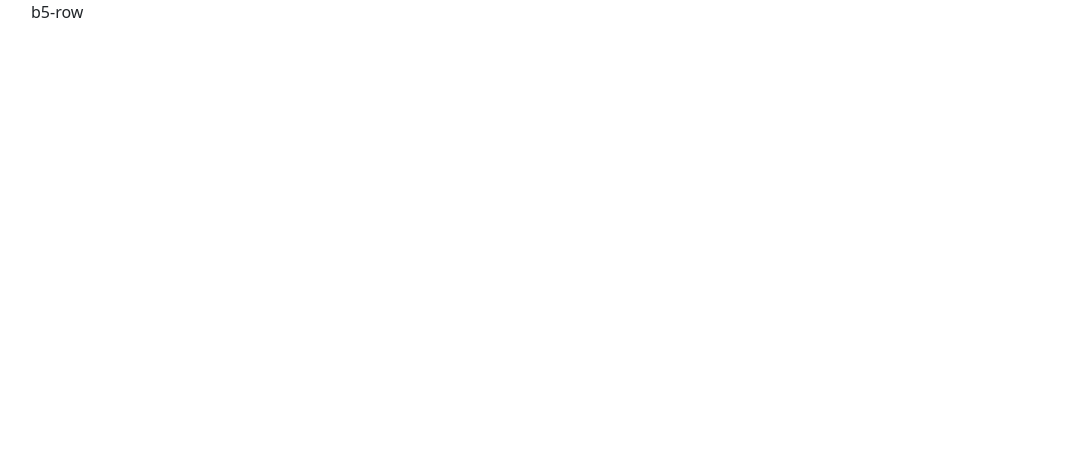
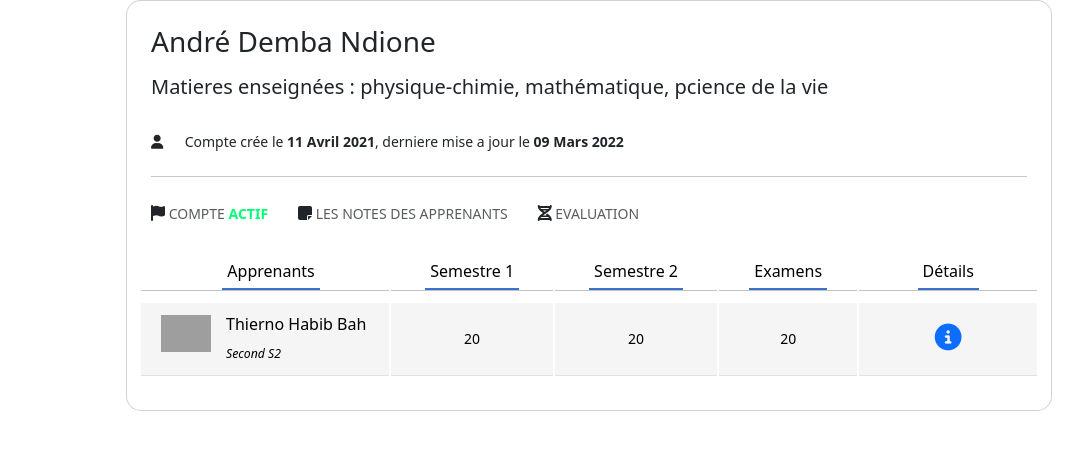
Before and after one commit to saloum45/GestionNote_G2, an Angular app: page / in a window 1280 px wide. Shown: the top 450 px of the page, without its empty margins (51-1134 px from the left). Built offline with nearby package versions, Linux system fonts and the light colour scheme; grey boxes are pictures that could not be loaded.

Commit message:
enregistrement

```diff
--- a/src/app/app.component.html
+++ b/src/app/app.component.html
@@ -1,3 +1 @@
-<div class="container">
-  b5-row
-</div>
+<app-professeurs></app-professeurs>
--- a/src/app/app.module.ts
+++ b/src/app/app.module.ts
@@ -3,10 +3,12 @@ import { BrowserModule } from '@angular/platform-browser';
 
 import { AppRoutingModule } from './app-routing.module';
 import { AppComponent } from './app.component';
+import { ProfesseursComponent } from './professeurs/professeurs.component';
 
 @NgModule({
   declarations: [
-    AppComponent
+    AppComponent,
+    ProfesseursComponent
   ],
   imports: [
     BrowserModule,
--- /dev/null
+++ b/src/app/professeurs/professeurs.component.html
@@ -0,0 +1,74 @@
+<section class="general" style="background-color: #ffffff;">
+  <div class="container h-100">
+    <div class="row d-flex justify-content-center align-items-center h-100">
+      <div class="col col-xl-10">
+        <div class="card mb-5" style="border-radius: 15px;">
+          <div class="card-body p-4">
+            <h3 class="mb-3">André Demba Ndione</h3>
+            <h5>Matieres enseignées : <span class="matieres">physique-chimie, mathématique, pcience de la vie</span></h5><br>
+            <p class="small mb-0"><i class="icon fa-solid fa-user"></i> Compte crée le
+              <strong> 11 Avril 2021</strong>, derniere mise a jour le
+            <strong> 09 Mars 2022</strong>
+            </p>
+            <hr class="my-4">
+            <div class="services d-flex justify-content-start align-items-center">
+              <p class="mb-0 text-uppercase"><i class="fa-solid fa-flag"></i> <span
+                  class="text-muted small"> compte <span class="etat">actif</span></span></p>
+              <p class="mb-0 text-uppercase"><i class="fas fa-solid fa-note-sticky"></i> <span
+                  class="text-muted small"> les notes des apprenants</span></p>
+              <p class="mb-0 text-uppercase"><i class="fas fa-solid fa-dna"></i> <span
+                  class="text-muted small"> evaluation</span></p>
+            </div>
+          </div>
+          <div class="container">
+              <div class="row">
+                  <div class="col-lg-12">
+                      <div class="main-box clearfix">
+                          <div class="table-responsive">
+                              <table class="table user-list">
+                                  <thead>
+                                      <tr>
+                                          <th class="text-center"><span>Apprenants</span></th>
+                                          <th class="text-center"><span>Semestre 1</span></th>
+                                          <th class="text-center"><span>Semestre 2</span></th>
+                                          <th class="text-center"><span>Examens</span></th>
+                                          <th class="text-center"><span>Détails</span></th>
+                                      </tr>
+                                  </thead>
+                                  <tbody>
+                                      <tr>
+                                          <td>
+                                              <img src="https://bootdey.com/img/Content/avatar/avatar6.png" alt="">
+                                              <h6>Thierno Habib Bah</h6>
+                                              <span class="user-subhead">Second S2</span>
+                                          </td>
+                                          <td class="text-center">
+                                            <span class="label label-success">20</span>
+                                          </td>
+                                          <td class="text-center">
+                                              <span class="label label-success">20</span>
+                                          </td>
+                                          <td class="text-center">
+                                            <span class="label label-success">20</span>
+                                          </td>
+                                          <td style="width: 20%;" class="text-center">
+                                              <a href="#" class="table-link">
+                                                <i class="fa-solid fa-circle-info" style="font-size: 1.7em;"></i>
+                                              </a>
+                                          </td>
+                                      </tr>
+                                  </tbody>
+                              </table>
+                          </div>
+                          <ul class="pagination pull-right">
+                          </ul>
+                      </div>
+                  </div>
+              </div>
+          </div>
+        </div>
+
+      </div>
+    </div>
+  </div>
+</section>
--- /dev/null
+++ b/src/app/professeurs/professeurs.component.scss
@@ -0,0 +1,223 @@
+.general {}
+
+.icon {
+    width: 30px;
+}
+.etat {
+    color: rgb(0, 255, 119);
+    font-weight: bold;
+}
+.services {
+    gap: 30px;
+}
+.services p {
+    cursor: pointer;
+}
+
+// ---------------------------------
+
+/* USER LIST TABLE */
+.user-list tbody td>img {
+    position: relative;
+    max-width: 50px;
+    float: left;
+    margin-right: 15px;
+}
+
+.user-list tbody td .user-link {
+    display: block;
+    font-size: 1.25em;
+    padding-top: 3px;
+    margin-left: 60px;
+}
+
+.user-list tbody td .user-subhead {
+    font-size: 0.875em;
+    font-style: italic;
+}
+
+/* TABLES */
+.table {
+    border-collapse: separate;
+}
+
+.table-hover>tbody>tr:hover>td,
+.table-hover>tbody>tr:hover>th {
+    background-color: #3B71CA;
+}
+
+.table thead>tr>th {
+    border-bottom: 1px solid #C2C2C2;
+    padding-bottom: 0;
+}
+
+.table tbody>tr>td {
+    font-size: 0.875em;
+    background: #f5f5f5;
+    border-top: 10px solid #fff;
+    vertical-align: middle;
+    padding: 12px 8px;
+}
+
+.table tbody>tr>td:first-child,
+.table thead>tr>th:first-child {
+    padding-left: 20px;
+}
+
+.table thead>tr>th span {
+    border-bottom: 2px solid #3B71CA;
+    display: inline-block;
+    padding: 0 5px;
+    padding-bottom: 5px;
+    font-weight: normal;
+}
+
+.table thead>tr>th>a span {
+    color: #344644;
+}
+
+.table thead>tr>th>a span:after {
+    content: "\f0dc";
+    font-family: FontAwesome;
+    font-style: normal;
+    font-weight: normal;
+    text-decoration: inherit;
+    margin-left: 5px;
+    font-size: 0.75em;
+}
+
+.table thead>tr>th>a.asc span:after {
+    content: "\f0dd";
+}
+
+.table thead>tr>th>a.desc span:after {
+    content: "\f0de";
+}
+
+.table thead>tr>th>a:hover span {
+    text-decoration: none;
+    color: #2bb6a3;
+    border-color: #2bb6a3;
+}
+
+.table.table-hover tbody>tr>td {
+    -webkit-transition: background-color 0.15s ease-in-out 0s;
+    transition: background-color 0.15s ease-in-out 0s;
+}
+
+.table tbody tr td .call-type {
+    display: block;
+    font-size: 0.75em;
+    text-align: center;
+}
+
+.table tbody tr td .first-line {
+    line-height: 1.5;
+    font-weight: 400;
+    font-size: 1.125em;
+}
+
+.table tbody tr td .first-line span {
+    font-size: 0.875em;
+    color: #969696;
+    font-weight: 300;
+}
+
+.table tbody tr td .second-line {
+    font-size: 0.875em;
+    line-height: 1.2;
+}
+
+.table a.table-link {
+    margin: 0 5px;
+    font-size: 1.125em;
+}
+
+.table a.table-link:hover {
+    text-decoration: none;
+    color: #2aa493;
+}
+
+.table a.table-link.danger {
+    color: #fe635f;
+}
+
+.table a.table-link.danger:hover {
+    color: #dd504c;
+}
+
+.table-products tbody>tr>td {
+    background: none;
+    border: none;
+    border-bottom: 1px solid #ebebeb;
+    -webkit-transition: background-color 0.15s ease-in-out 0s;
+    transition: background-color 0.15s ease-in-out 0s;
+    position: relative;
+}
+
+.table-products tbody>tr:hover>td {
+    text-decoration: none;
+    background-color: #f6f6f6;
+}
+
+.table-products .name {
+    display: block;
+    font-weight: 600;
+    padding-bottom: 7px;
+}
+
+.table-products .price {
+    display: block;
+    text-decoration: none;
+    width: 50%;
+    float: left;
+    font-size: 0.875em;
+}
+
+.table-products .price>i {
+    color: #8dc859;
+}
+
+.table-products .warranty {
+    display: block;
+    text-decoration: none;
+    width: 50%;
+    float: left;
+    font-size: 0.875em;
+}
+
+.table-products .warranty>i {
+    color: #f1c40f;
+}
+
+.table tbody>tr.table-line-fb>td {
+    background-color: #9daccb;
+    color: #262525;
+}
+
+.table tbody>tr.table-line-twitter>td {
+    background-color: #9fccff;
+    color: #262525;
+}
+
+.table tbody>tr.table-line-plus>td {
+    background-color: #eea59c;
+    color: #262525;
+}
+
+.table-stats .status-social-icon {
+    font-size: 1.9em;
+    vertical-align: bottom;
+}
+
+.table-stats .table-line-fb .status-social-icon {
+    color: #556484;
+}
+
+.table-stats .table-line-twitter .status-social-icon {
+    color: #5885b8;
+}
+
+.table-stats .table-line-plus .status-social-icon {
+    color: #a75d54;
+}
```
Also changed, not shown: src/app/professeurs/professeurs.component.ts (added, +10 -0 lines), src/app/app-routing.module.ts (line endings or trailing spaces), 1 other file (tests, documents, lock files or other folders).
